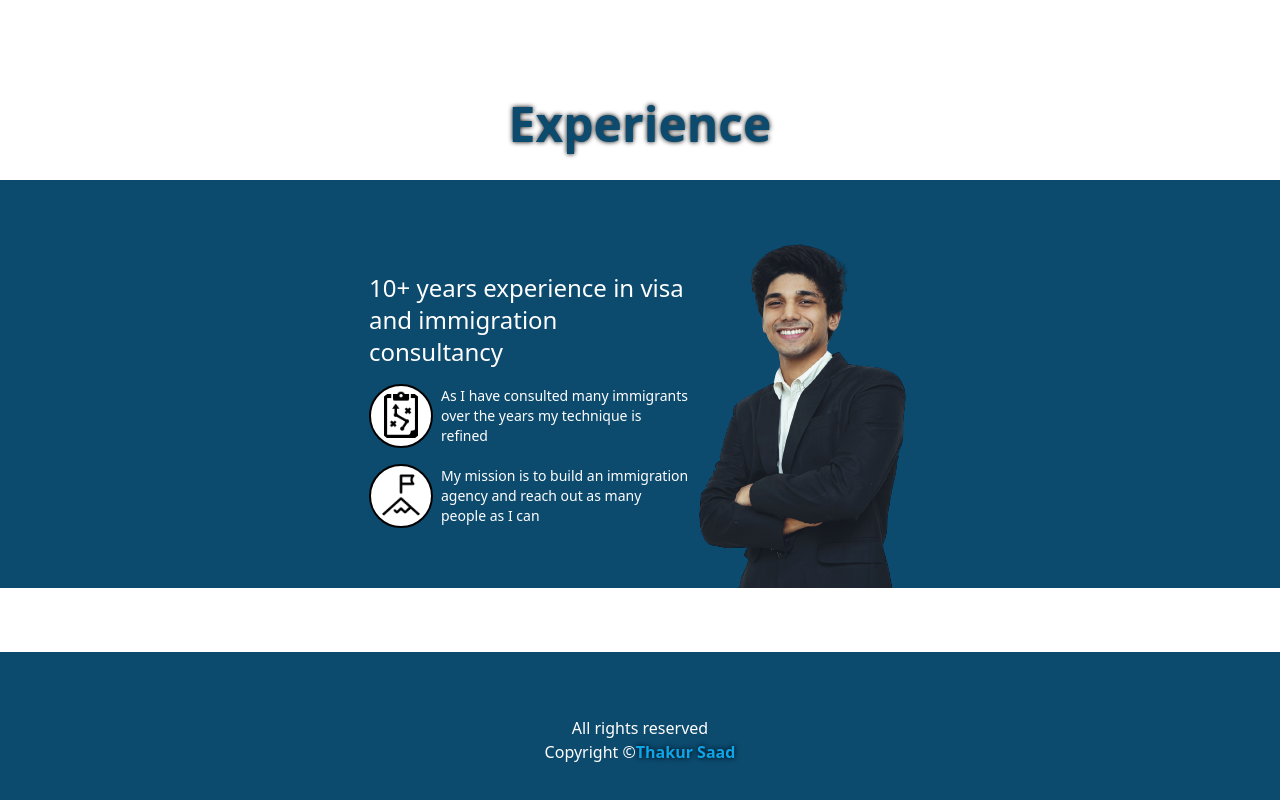
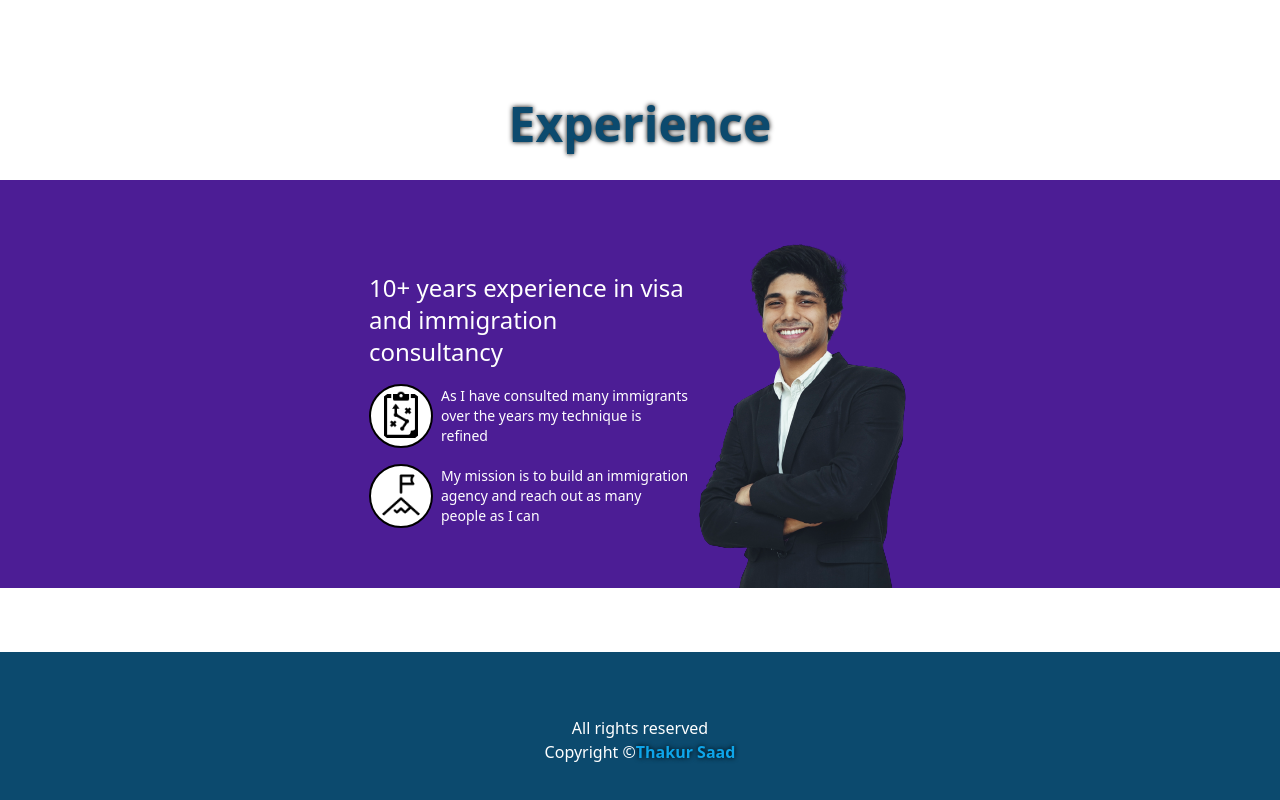
Before and after one commit to ThakurSaad/visa-plus, a React (Create React App) app: page / in a window 1280 px wide. Shown: the part 1116-1916 px from the top of the page. Built offline with nearby package versions, Linux system fonts and the light colour scheme; no server answers.

Commit message:
few color change

```diff
--- a/src/components/AboutMe/Dream/Dream.js
+++ b/src/components/AboutMe/Dream/Dream.js
@@ -17,8 +17,8 @@ const Dream = () => {
           last 107 days of 2022 I spent an average of 7 hours every day coding
           and learning new technologies. I need to have vast and long experience
           for my dream to be true. So, I am craving to work with a company. And
-          I am trying to increase my working hours. I will continue to do so
-          unless I am capable enough.
+          I am trying to increase my working/learning hours. I will continue to
+          do so unless I am capable enough.
         </p>
       </div>
     </section>
--- a/src/components/Home/Experience/Experience.js
+++ b/src/components/Home/Experience/Experience.js
@@ -12,7 +12,7 @@ const Experience = () => {
       >
         Experience
       </h1>
-      <div className="bg-sky-900 my-8 text-white">
+      <div className="bg-violet-900 my-8 text-white">
         <section className="w-4/5 mx-auto ">
           <div className="exp flex flex-col lg:flex-row justify-center items-center">
             <div className="exp-description w-80 font-medium">
```
